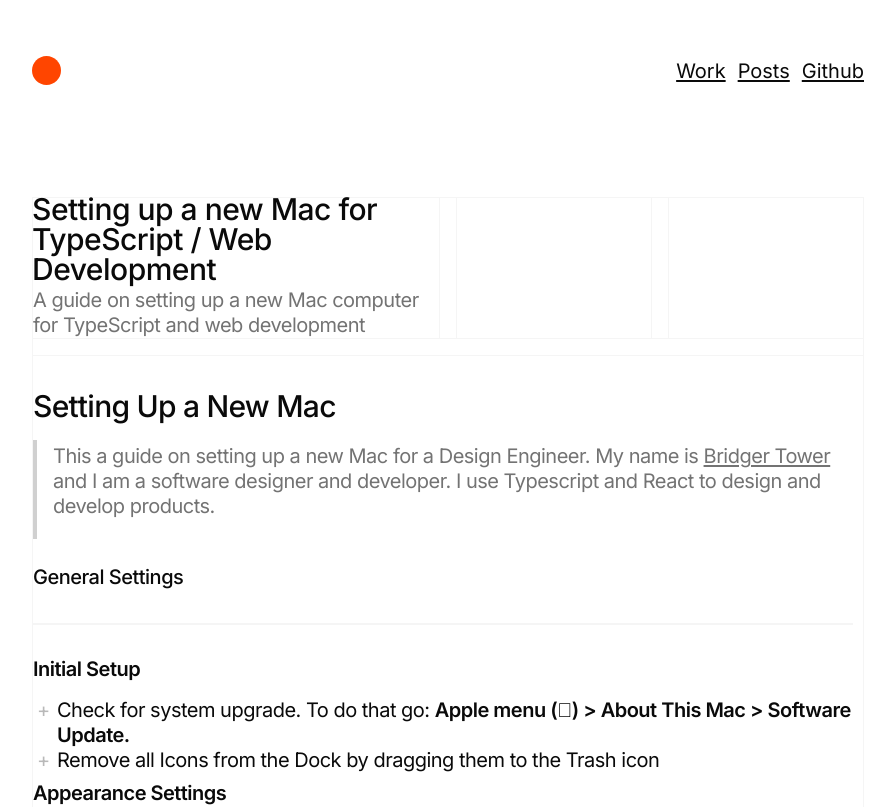
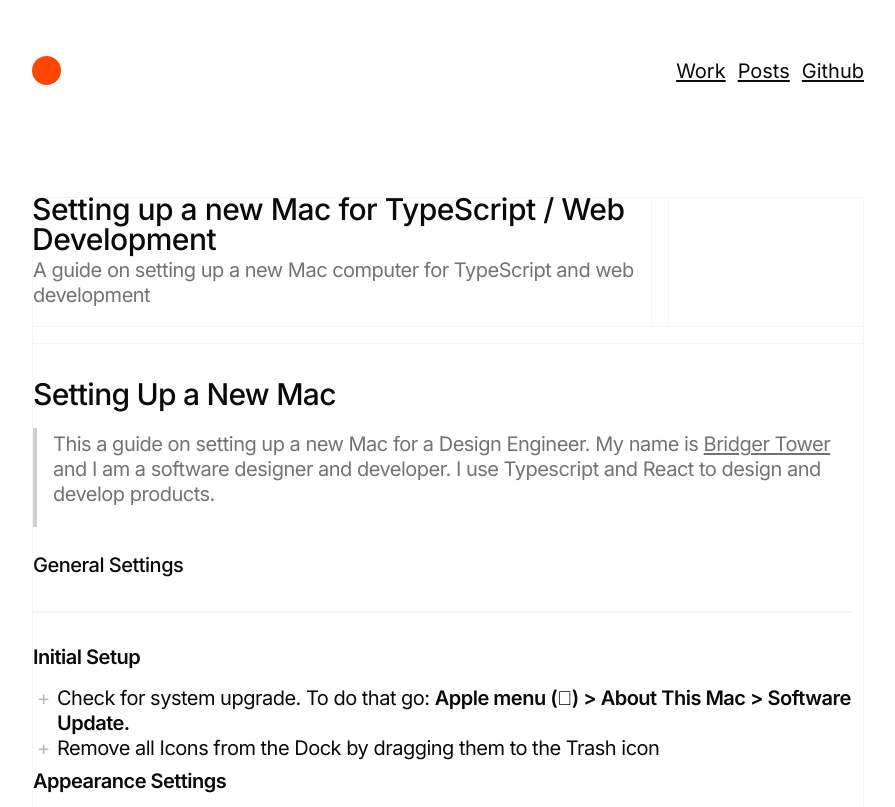
Before and after one commit to brijr/site, a Next.js app: page /mac in a window 1280 px wide. Shown: the top 807 px of the page, without its empty margins (192-1087 px from the left). Built offline with nearby package versions, Linux system fonts and the light colour scheme.

Commit message:
ui: update header on posts to span 3 cols

```diff
--- a/components/mdx/meta.tsx
+++ b/components/mdx/meta.tsx
@@ -9,7 +9,7 @@ export function Meta({ title, description }: MetaProps) {
   return (
     <>
       <Row>
-        <Child className="col-span-2">
+        <Child className="col-span-3">
           <h1 className="text-3xl font-medium leading-none -mt-1 -ml-px">
             {title}
           </h1>
@@ -17,7 +17,6 @@ export function Meta({ title, description }: MetaProps) {
             <p className="mt-2 sm:mt-1 text-muted-foreground">{description}</p>
           )}
         </Child>
-        <Child />
         <Child />
       </Row>
       <Row className="sm:hidden">
```
